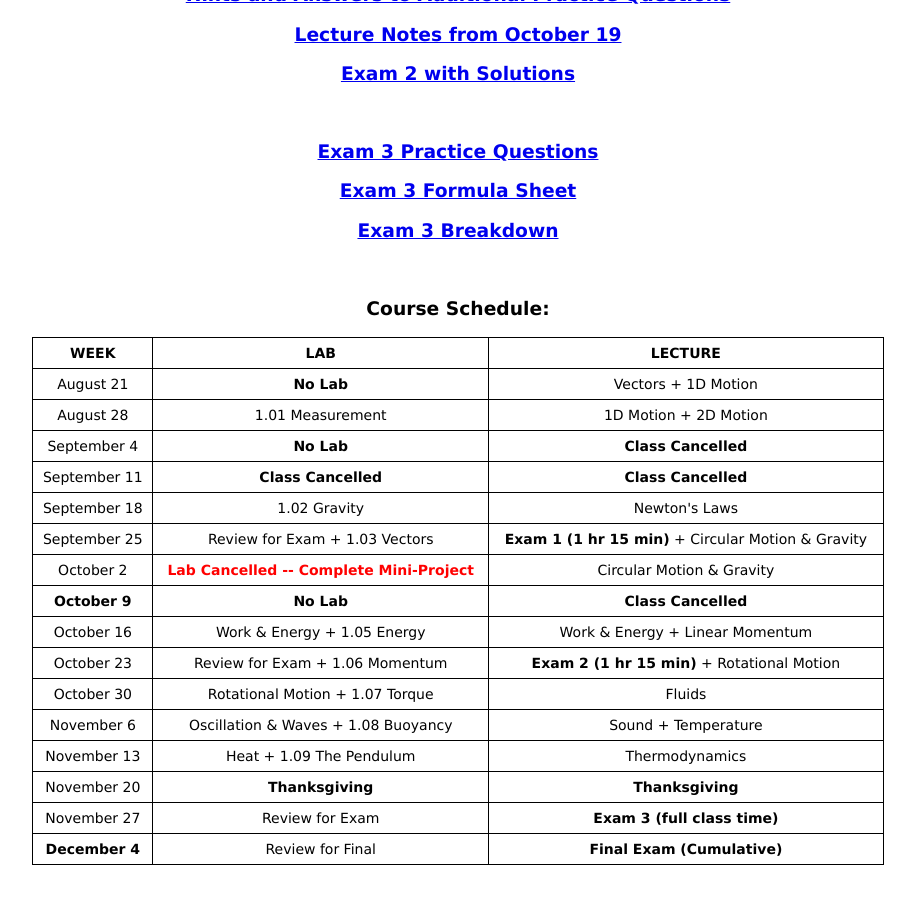
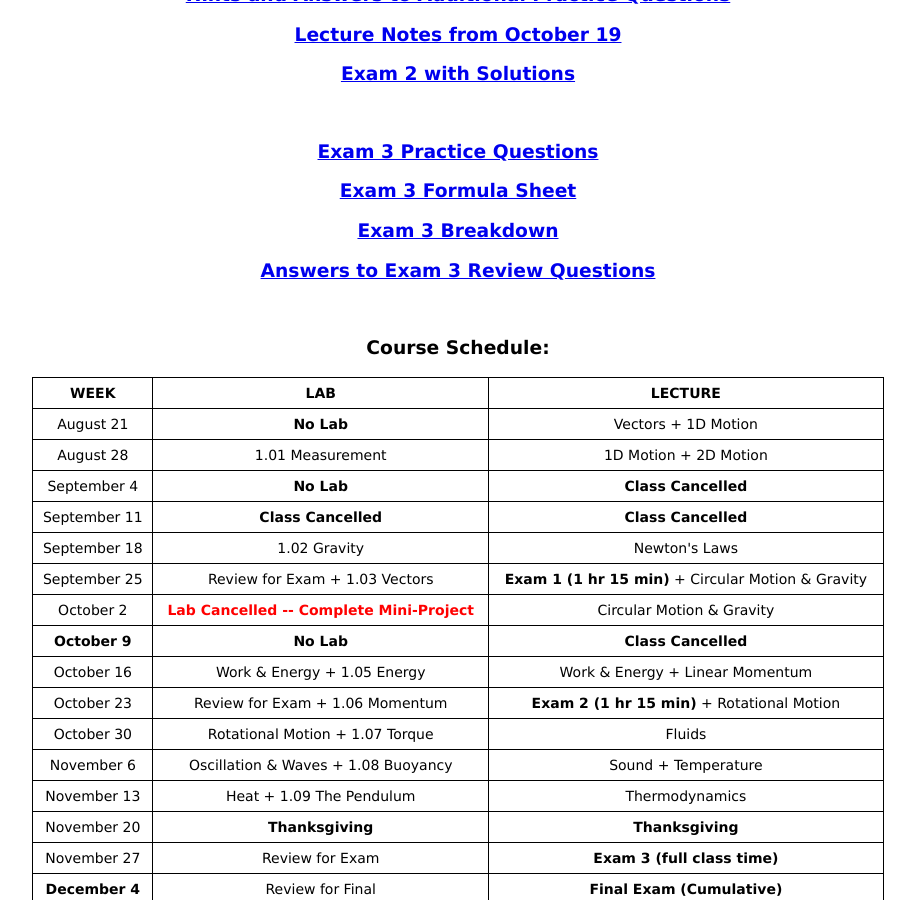
Before and after one commit to dhlaurence/dhlaurence.github.io, a Jekyll site: the page built from teaching/phys2350fall17.html, in a window 1280 px wide and 900 px high, scrolled down 773 px. Shown: the whole window, without its empty margins (182-1097 px from the left). Built offline with Jekyll 4.4.1, drawn with Linux system fonts in a browser that asks for light colours.

Commit message:
Update phys2350fall17.html

```diff
--- a/teaching/phys2350fall17.html
+++ b/teaching/phys2350fall17.html
@@ -78,6 +78,10 @@
 
   <h3>
     <center><a target="_blank" href="http://www.blazartheory.com/files/PHYS2350_Fall_2017_Exam_3_Breakdown.pdf">Exam 3 Breakdown</a></center>
+  </h3>
+
+  <h3>
+    <center><a target="_blank" href="http://www.blazartheory.com/files/PHYS2350_Fall_2017_Exam_3_Review_Questions_SOLUTIONS.pdf">Answers to Exam 3 Review Questions</a></center>
   </h3>
 
   <br>
```
